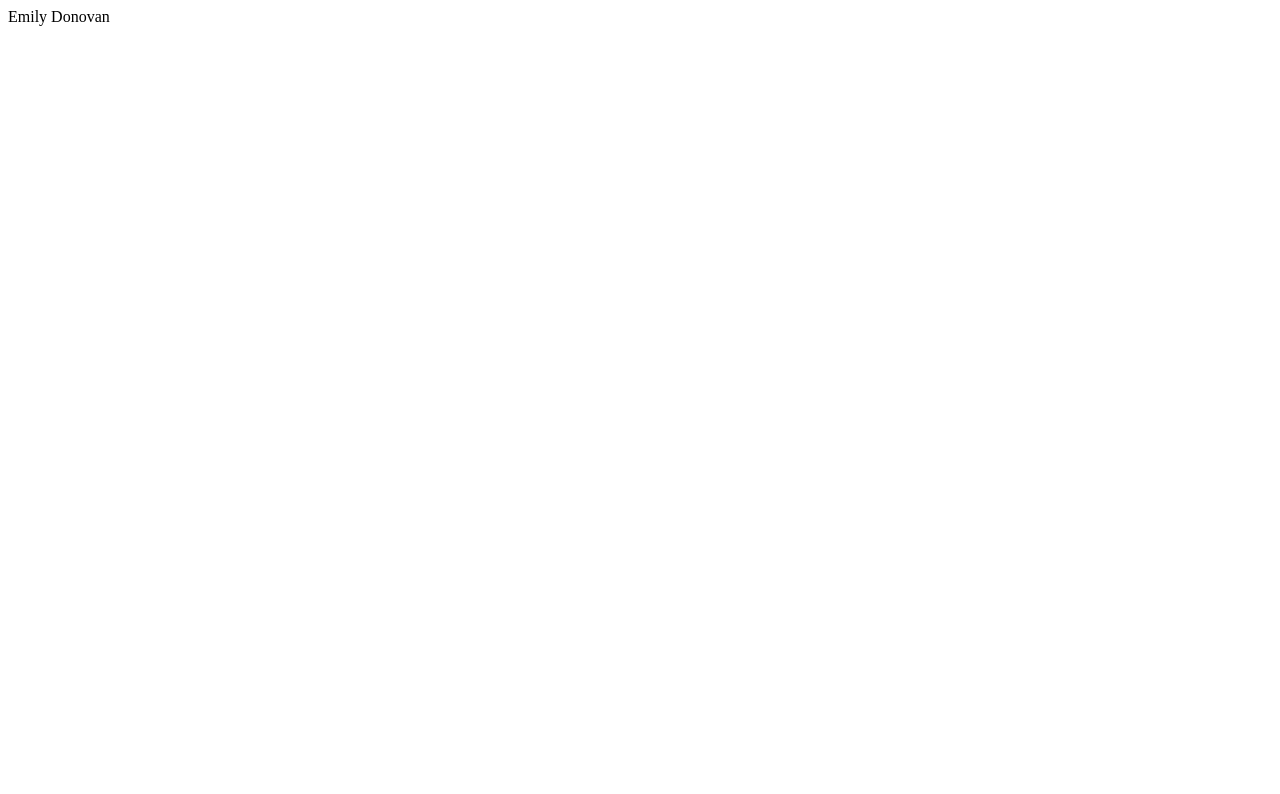
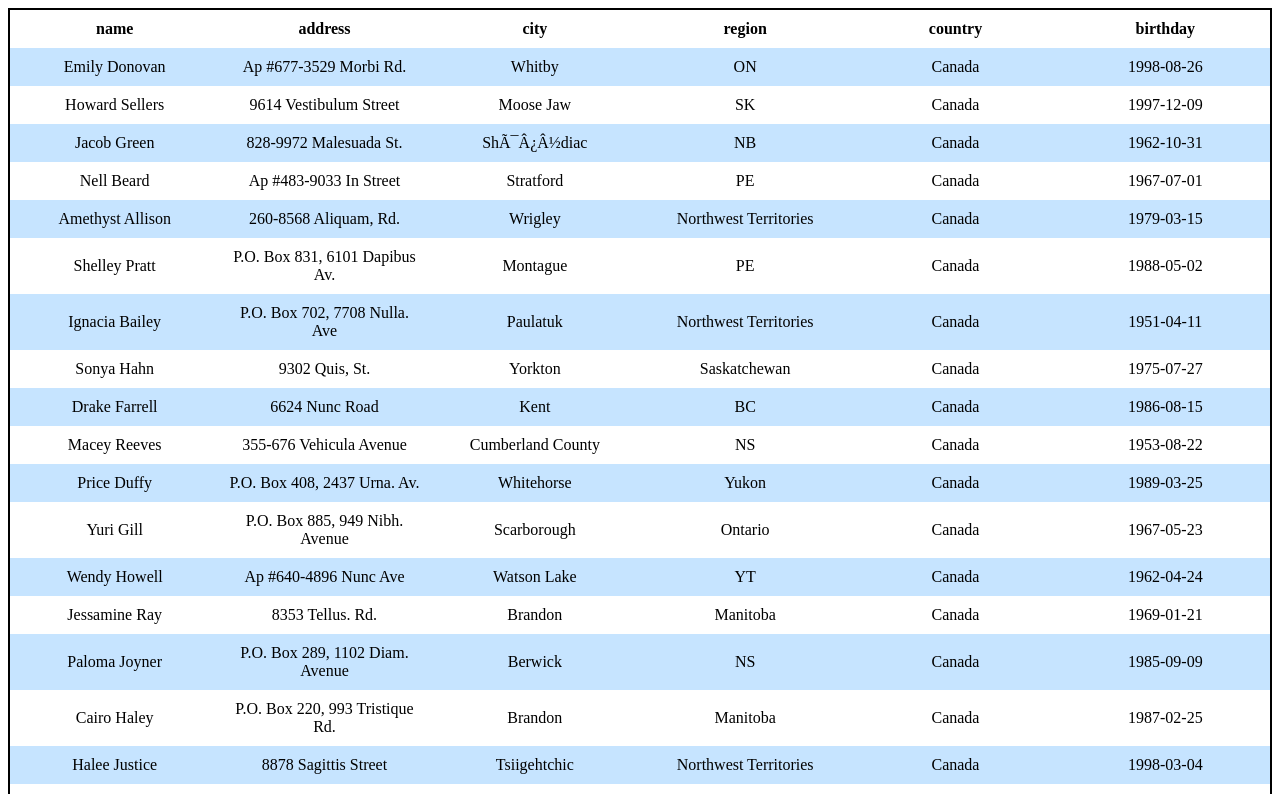
Before and after one commit to fjzink/kissmetrics-frontend-interview, a React app: page / in a window 1280 px wide. Shown: the top 794 px of the page. Built offline with nearby package versions, Linux system fonts and the light colour scheme.

Commit message:
Add Header and Row components for the table.

```diff
--- /dev/null
+++ b/src/components/Headers.js
@@ -0,0 +1,17 @@
+import React from 'react';
+
+function renderHeaders(headers) {
+    return headers.map((header, index) => <th scope="col" key={index}>{header}</th>);
+}
+
+const Headers = (props) => {
+    return (
+        <thead>
+            <tr className="Headers">
+                {renderHeaders(props.headers)}
+            </tr>
+        </thead>
+    );
+};
+
+export default Headers;
--- /dev/null
+++ b/src/components/Row.js
@@ -0,0 +1,14 @@
+import React from 'react';
+
+function renderRow(rowData) {
+    const values = Object.values(rowData);
+    return values.map((personData, index) => <td key={index}>{personData}</td>);
+}
+
+const Row = (props) => {
+    return (
+        <tr>{renderRow(props.person)}</tr>
+    );
+};
+
+export default Row;
--- a/src/components/Table.js
+++ b/src/components/Table.js
@@ -1,5 +1,8 @@
 import React, { Component } from 'react';
 
+import Headers from './Headers';
+import Row from './Row';
+import styles from '../styles/table.scss';
 import data from '../data/data.json';
 
 class Table extends Component {
@@ -11,12 +14,20 @@ class Table extends Component {
         };
     }
 
+    renderRows() {
+        const { people } = this.state;
+        return people.map((person, index) => <Row key={index} person={person} />);
+    }
+
     render() {
        const { people } = this.state;
         return (
-            <div className="Table">
-                {people[0].name}
-            </div>
+            <table className={'Table'}>
+                <Headers headers={Object.keys(people[0])} />
+                <tbody>
+                    {this.renderRows()}
+                </tbody>
+            </table>
         );
     }
 }
--- a/src/styles/styles.scss
+++ /dev/null
@@ -1,5 +0,0 @@
-$my-color: blue;
-
-.hello {
-    color: $my-color;
-}
--- /dev/null
+++ b/src/styles/table.scss
@@ -0,0 +1,18 @@
+table {
+    table-layout: fixed;
+    width: 100%;
+    border-collapse: collapse;
+    border: 2px solid black;
+  }
+
+  th, td {
+    padding: 10px;
+  }
+
+  tbody td {
+    text-align: center;
+  }
+
+  tbody tr:nth-child(odd) {
+    background-color: #c6e4ff;
+  }
```
